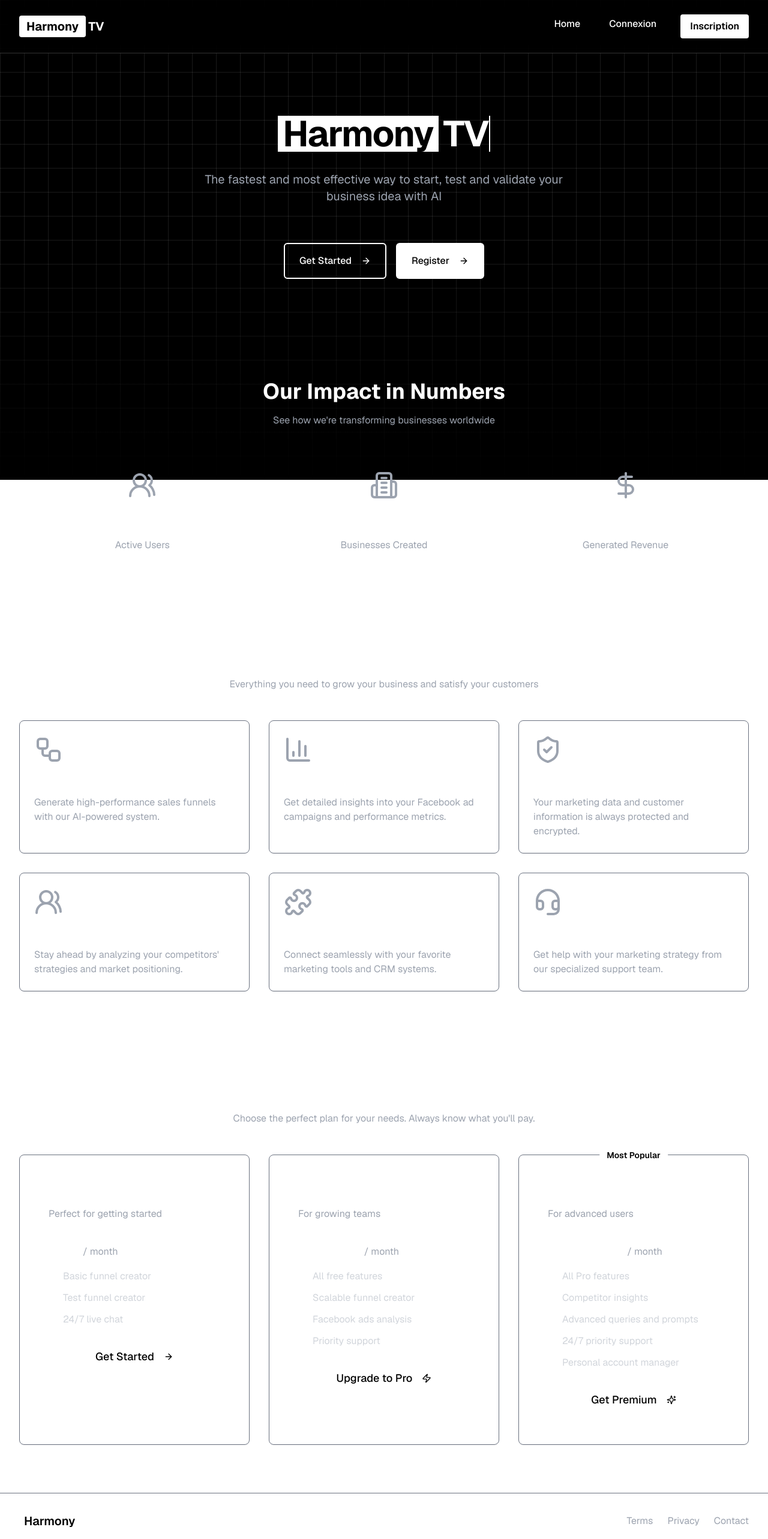
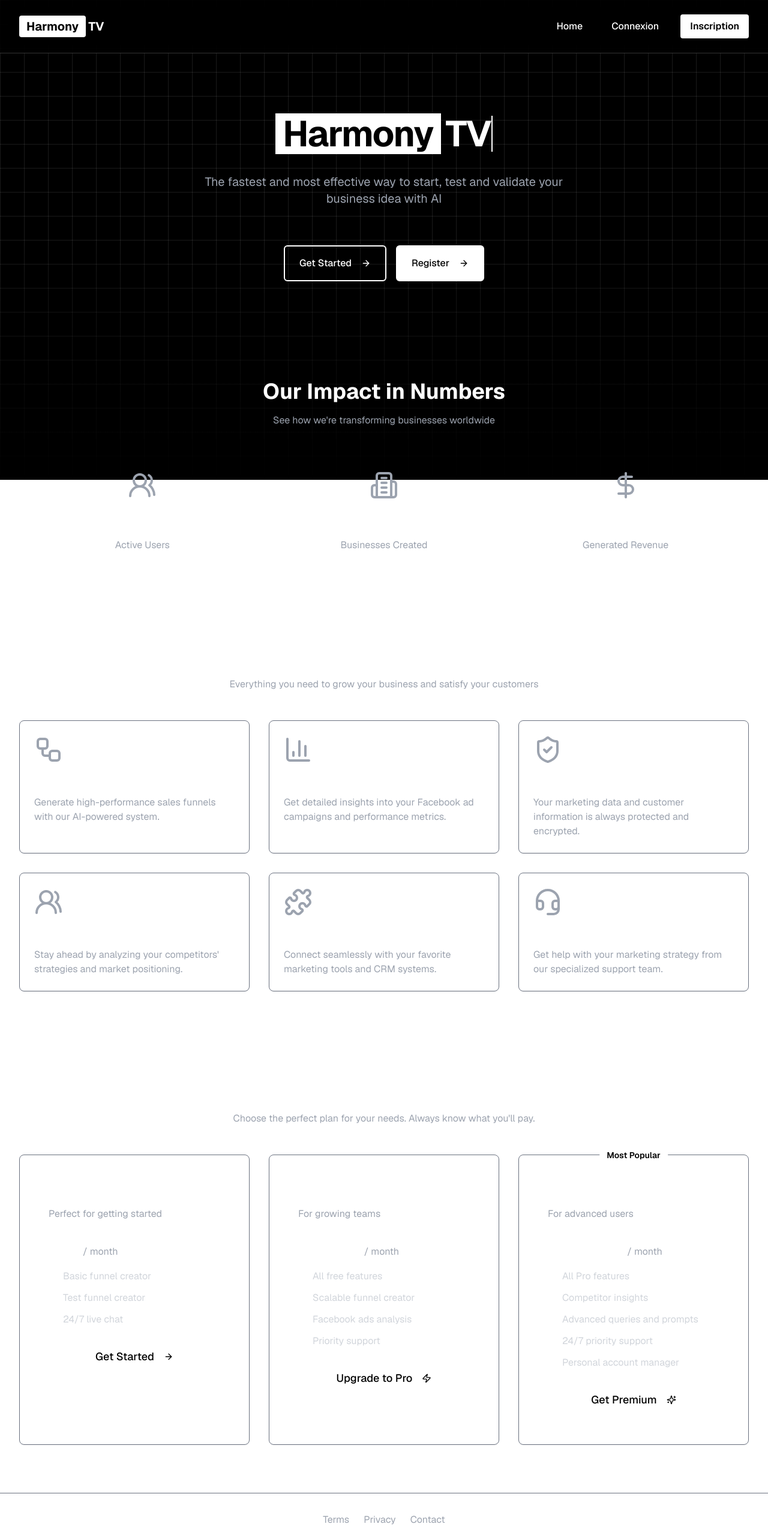
Before and after one commit to 0x72EB7BA9B69BF6AB/super-duper-octo-bassoon, a Next.js app: page / in a window 1280 px wide. Shown: the top 2566 px of the page at 60% size. Built offline with nearby package versions, Linux system fonts and the light colour scheme.

Commit message:
Fix UI improvements: navigation buttons, footer layout, and logo padding
Co-authored-by: 0x72EB7BA9B69BF6AB <205185317+0x72EB7BA9B69BF6AB@users.noreply.github.com>

```diff
--- a/app/page.tsx
+++ b/app/page.tsx
@@ -119,7 +119,7 @@ export default function Home() {
               variants={itemVariants}
               className="text-3xl sm:text-4xl md:text-5xl lg:text-6xl font-bold tracking-tight flex flex-wrap items-center justify-center gap-2"
             >
-              <span className="bg-white text-black px-2">Harmony</span>
+              <span className="bg-white text-black px-3 py-1">Harmony</span>
               <span className="flex items-center">
                 <TypeWriter text="TV" delay={150} />
                 <span className="w-[2px] h-[1em] bg-white animate-[blink_1s_ease-in-out_infinite]" />
--- a/components/footer.tsx
+++ b/components/footer.tsx
@@ -3,14 +3,7 @@ import Link from "next/link"
 export function Footer() {
   return (
     <footer className="py-6 sm:py-8 px-4 sm:px-6 lg:px-8 border-t border-gray-500 backdrop-blur-xl">
-      <div className="max-w-7xl mx-auto flex flex-col sm:flex-row justify-between items-center">
-        <div className="flex items-center mb-4 sm:mb-0">
-          <span className="text-lg sm:text-xl font-semibold flex items-center gap-1">
-            <span className="bg-white text-black px-2">Harmony</span>
-            <span className="text-white">TV</span>
-          </span>
-        </div>
-
+      <div className="max-w-7xl mx-auto flex flex-col sm:flex-row justify-center items-center">
         <div className="flex gap-4 sm:gap-6 text-gray-400 text-sm sm:text-base">
           <Link href="/terms" className="hover:text-white transition-colors">
             Terms
--- a/components/navigation.tsx
+++ b/components/navigation.tsx
@@ -11,14 +11,14 @@ export function Navigation() {
           </Link>
         </div>
 
-        <div className="flex gap-6 sm:gap-8 text-white text-sm sm:text-base font-medium">
-          <Link href="/" className="hover:text-gray-300 transition-colors px-2 py-1 rounded hover:bg-white/10">
+        <div className="flex items-center gap-4 sm:gap-6 text-white text-sm sm:text-base font-medium">
+          <Link href="/" className="hover:text-gray-300 transition-colors px-3 py-2 rounded hover:bg-white/10 text-center">
             Home
           </Link>
-          <Link href="/login" className="hover:text-gray-300 transition-colors px-2 py-1 rounded hover:bg-white/10">
+          <Link href="/login" className="hover:text-gray-300 transition-colors px-3 py-2 rounded hover:bg-white/10 text-center">
             Connexion
           </Link>
-          <Link href="/register" className="bg-white text-black px-4 py-2 rounded hover:bg-gray-200 transition-colors font-semibold">
+          <Link href="/register" className="bg-white text-black px-4 py-2 rounded hover:bg-gray-200 transition-colors font-semibold text-center">
             Inscription
           </Link>
         </div>
--- a/components/preloader.tsx
+++ b/components/preloader.tsx
@@ -32,7 +32,7 @@ export function Preloader() {
           transition={{ duration: 1.2, repeat: Number.POSITIVE_INFINITY, ease: "easeInOut" }}
           className="flex items-center gap-1 sm:gap-2"
         >
-          <span className="text-4xl sm:text-5xl lg:text-6xl font-semibold bg-white text-black px-3 sm:px-4">
+          <span className="text-4xl sm:text-5xl lg:text-6xl font-semibold bg-white text-black px-4 sm:px-5 py-1">
             Harmony
           </span>
           <span className="text-4xl sm:text-5xl lg:text-6xl font-semibold text-white">TV</span>
```
